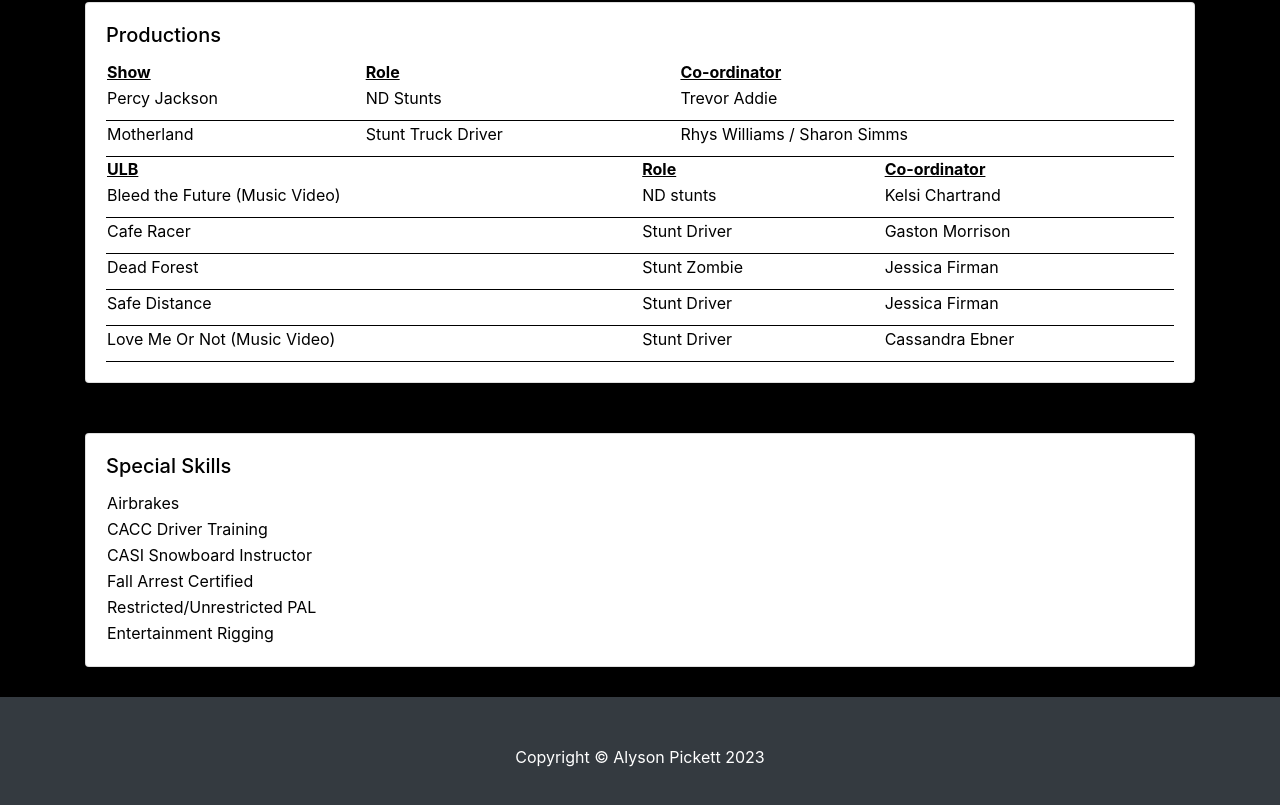
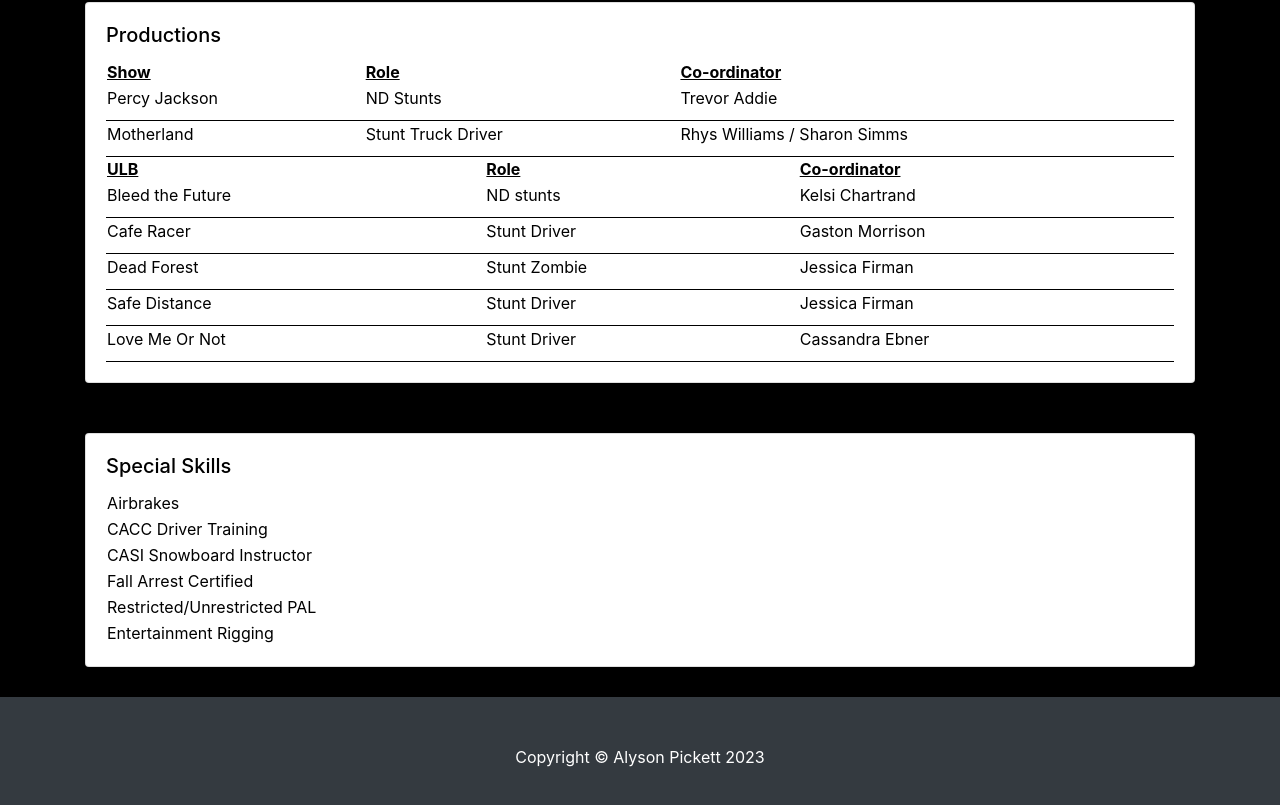
Before and after one commit to alysoncp/stunts, a plain HTML site: page resume.html in a window 1280 px wide. Shown: the part 873-1678 px from the top of the page. Drawn offline with nearby package versions, Linux system fonts and the light colour scheme.

Commit message:
spacng changes

```diff
--- a/resume.html
+++ b/resume.html
@@ -186,7 +186,7 @@
                 <th>Co-ordinator</th>
               </tr>
               <tr class="credit">
-                <td class="padright">Bleed the Future (Music Video)</td>
+                <td class="padright">Bleed the Future</td>
                 <td class="padright">ND stunts</td>
                 <td>Kelsi Chartrand</td>
               </tr>
@@ -206,7 +206,7 @@
                 <td>Jessica Firman</td>
               </tr>
               <tr class="credit">
-                <td class="padright">Love Me Or Not (Music Video)</td>
+                <td class="padright">Love Me Or Not</td>
                 <td class="padright">Stunt Driver</td>
                 <td>Cassandra Ebner</td>
               </tr>
```
